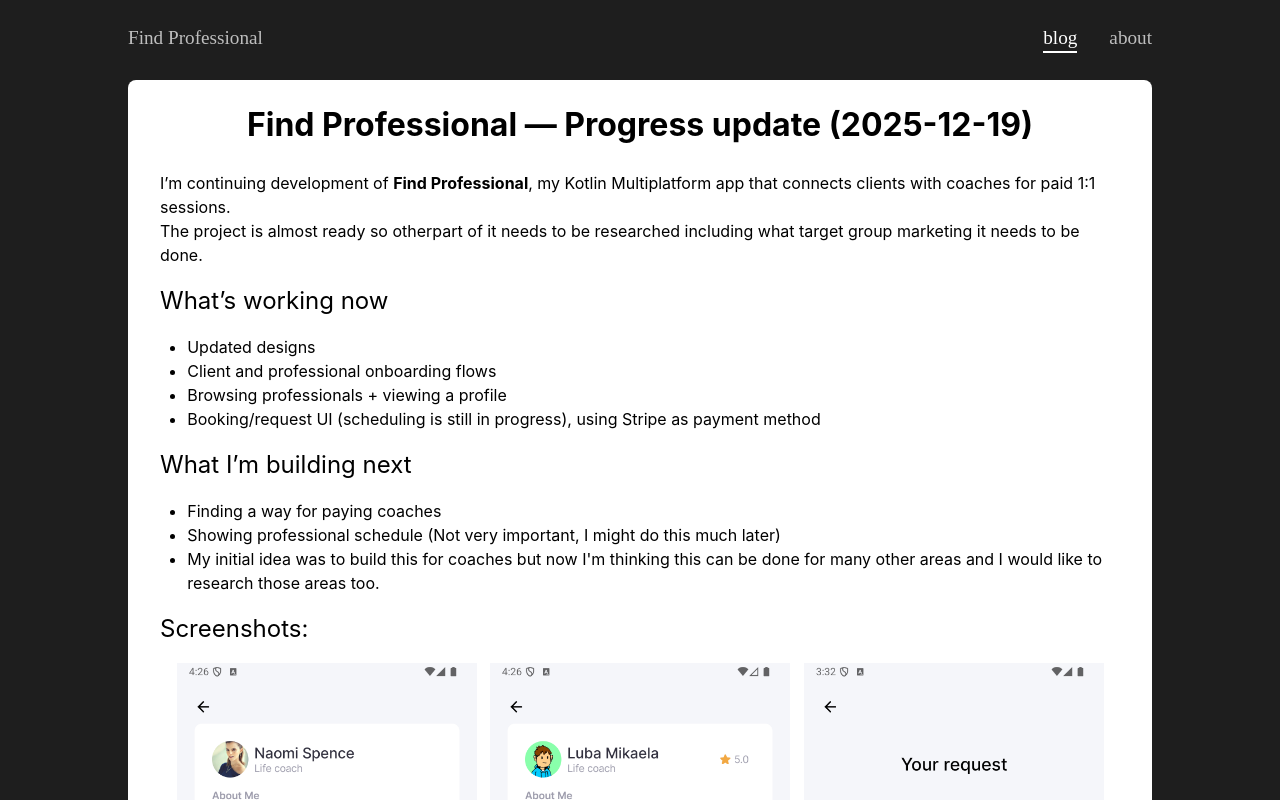
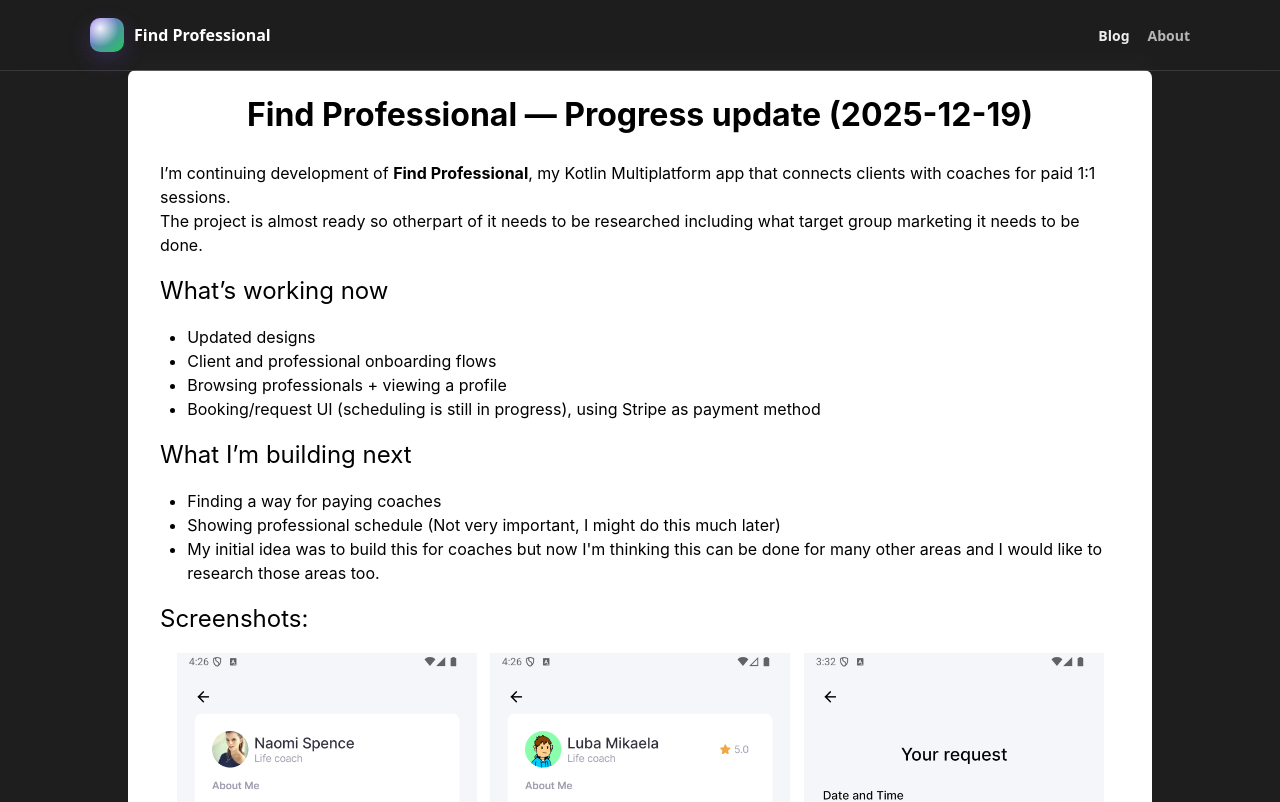
Before and after one commit to hulkdx/sabajafarzadeh.com, a React app: page / in a window 1280 px wide. Shown: the top 802 px of the page. Built offline with nearby package versions, Linux system fonts and the light colour scheme.

Commit message:
Updated NavBar

```diff
--- a/src/components/common/Navbar/Navbar.css
+++ b/src/components/common/Navbar/Navbar.css
@@ -1,84 +1,93 @@
+/* Navbar.css */
+
 .navbar-header {
   position: fixed;
-  width: 80%;
-  height: 10vh;
-  left: 10%;
-}
+  top: 0;
+  left: 0;
 
-.navbar-logo {
-  color: white;
-  text-decoration: none;
-  font-size: 1.65rem;
-  font-family: 'Noto Serif', serif;
+  width: 100%;
+  height: 70px;
+  z-index: 1000;
+
+  /* modern blurred nav */
+  background: rgba(30, 30, 30, 0.65);
+  backdrop-filter: blur(10px);
+  -webkit-backdrop-filter: blur(10px);
+  font-family: ui-sans-serif, system-ui, -apple-system, Segoe UI, Roboto, Helvetica, Arial,
+    "Apple Color Emoji", "Segoe UI Emoji";
+
+  border-bottom: 1px solid rgba(255, 255, 255, 0.12);
 }
 
 .navbar-container {
-  display: flex;
-  align-items: center;
   height: 100%;
 }
 
-.navbar-items-container {
+.navbar-inner {
+  height: 100%;
+  max-width: 1100px;
+  margin: 0 auto;
+  padding: 0 20px;
+
   display: flex;
-  flex: 1;
-  justify-content: flex-end;
+  align-items: center;
+
+  /* key: brand left, links right */
+  justify-content: flex-start;
+  gap: 16px;
 }
 
-.navbar-items-container-left {
+.navbar-brand {
   display: flex;
-  flex: 1;
-  justify-content: flex-start;
+  align-items: center;
+  gap: 10px;
+
+  text-decoration: none;
+  color: rgba(255, 255, 255, 0.92);
+
+  /* remove Noto Serif look */
+  font-family: inherit;
+  font-weight: 700;
+  font-size: 16px;
 }
 
-.navbar-items-container-left a,
-.navbar-items-container a {
-  color: rgb(190, 190, 190);
-  text-decoration: none;
-  transition: color 0.5s ease;
-  font-size: 1.2rem;
+.navbar-logo-badge {
+  width: 34px;
+  height: 34px;
+  border-radius: 10px;
+
+  background:
+    radial-gradient(circle at 30% 30%, rgba(255, 255, 255, 0.9), rgba(255, 255, 255, 0) 55%),
+    linear-gradient(135deg, #8b5cf6, #22c55e);
+
+  box-shadow: 0 8px 22px rgba(139, 92, 246, 0.22);
 }
 
-.navbar-items-container-left a:after,
-.navbar-items-container a:after {
-  content: '';
-  display: block;
-  margin-top: 2px;
-  height: 2px;
-  background-color: rgb(150, 150, 150);
-  visibility: hidden;
-  transition: transform 0.3s ease-in, visibility 0.3s ease-in, color 0.3s ease-in;
-  transform: scaleX(0);
-  transform-origin: center center;
-}
+/* push links to the right */
+.navbar-links {
+  margin-left: auto;
 
-.navbar-items-container-left a.active,
-.navbar-items-container-left a:hover,
-.navbar-items-container a.active,
-.navbar-items-container a:hover {
-  color: white;
-}
+  display: flex;
+  align-items: center;
+  gap: 18px;
 
-.navbar-items-container-left a.active:after,
-.navbar-items-container-left a:hover:after,
-.navbar-items-container a.active:after,
-.navbar-items-container a:hover:after {
-  transform: scaleX(1);
-  visibility: visible;
-  background-color: white;
-}
-
-.navbar-items-container-left ul,
-.navbar-items-container ul {
-  display: flex;
   list-style: none;
-  margin: 0;
+  margin-top: 0;
+  margin-bottom: 0;
   padding: 0;
 }
 
-.navbar-items-container li {
-  padding-left: 2rem;
+.navbar-links a {
+  color: rgba(255, 255, 255, 0.68);
+  text-decoration: none;
+
+  font-weight: 600;
+  font-size: 14px;
+
+  transition: color 0.15s ease;
 }
 
-.navbar-items-container-left li {
-  padding-right: 2rem;
+.navbar-links a:hover,
+.navbar-links a.active {
+  color: rgba(255, 255, 255, 0.92);
 }
--- a/src/components/common/Navbar/Navbar.jsx
+++ b/src/components/common/Navbar/Navbar.jsx
@@ -1,18 +1,31 @@
 import React from 'react';
-import RouteList from '../RouteList';
-import RouteListLeft from '../RouteListLeft';
-
+import { NavLink as Link } from 'react-router-dom';
 import './Navbar.css';
 
 function NavBar() {
   return (
     <header className="navbar-header">
       <nav className="navbar-container">
-        <div className="navbar-items-container-left">
-          <RouteListLeft />
-        </div>
-        <div className="navbar-items-container">
-          <RouteList />
+        <div className="navbar-inner">
+          {/* Left: Brand */}
+          <Link to="/findprofessional" className="navbar-brand">
+            <span className="navbar-logo-badge" aria-hidden="true" />
+            <span>Find Professional</span>
+          </Link>
+
+          {/* Right: Links */}
+          <ul className="navbar-links">
+            <li>
+              <Link to="/" exact activeClassName="active">
+                Blog
+              </Link>
+            </li>
+            <li>
+              <Link to="/about" activeClassName="active">
+                About
+              </Link>
+            </li>
+          </ul>
         </div>
       </nav>
     </header>
--- a/src/main.css
+++ b/src/main.css
@@ -1,19 +1,23 @@
 .container {
-  position: fixed;
-  width: 100%;
-  height: 100%;
-  left: 0;
-  top: 0;
-  background-color: rgb(30, 30, 30);
+  min-height: 100vh;
 }
 
 .container-main {
-  /* margin-top the size of navbar */
-  margin-top: 10vh;
-  height: 90vh;
+  margin-top: 70px;
+  /* same as navbar height */
+  min-height: calc(100vh - 70px);
 }
 
 span,
 h1 {
   color: white;
 }
+
+html,
+body,
+#root {
+  margin: 0;
+  padding: 0;
+  min-height: 100%;
+  background-color: rgb(30, 30, 30);
+}
```
